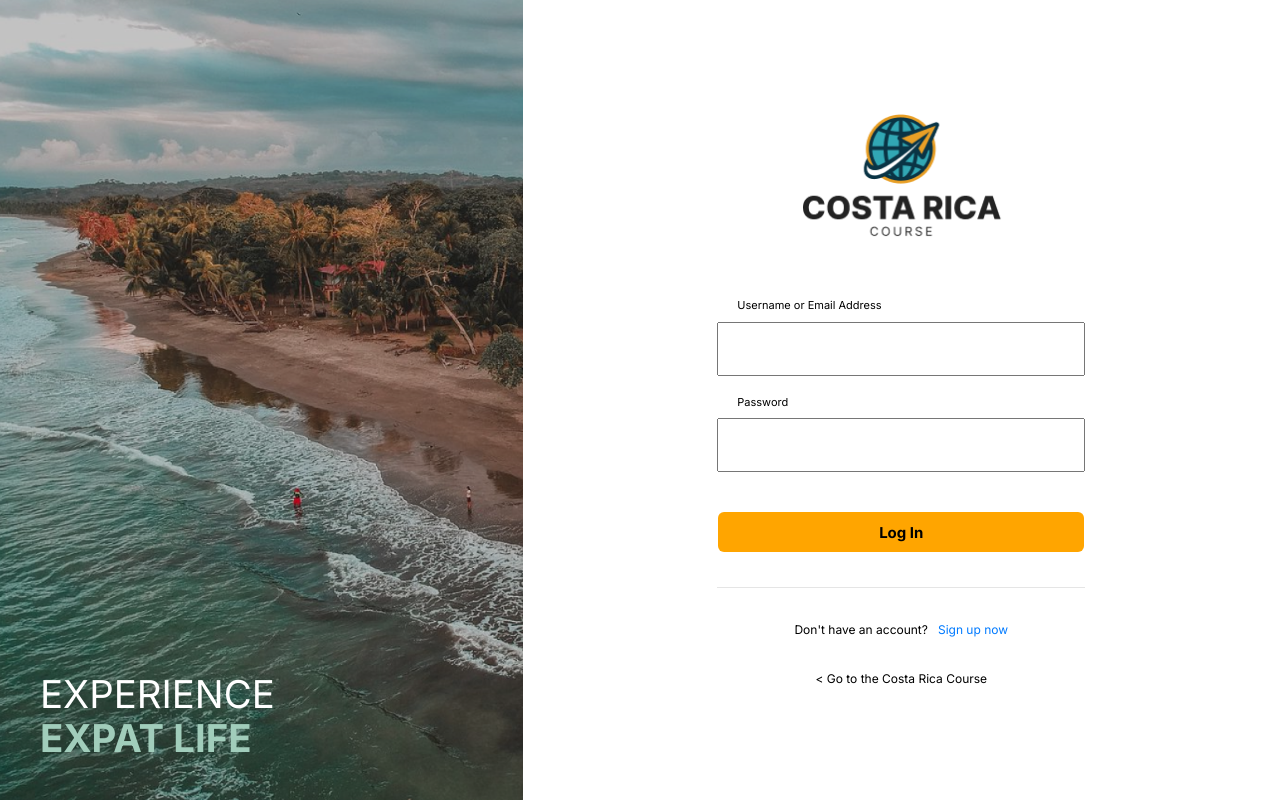
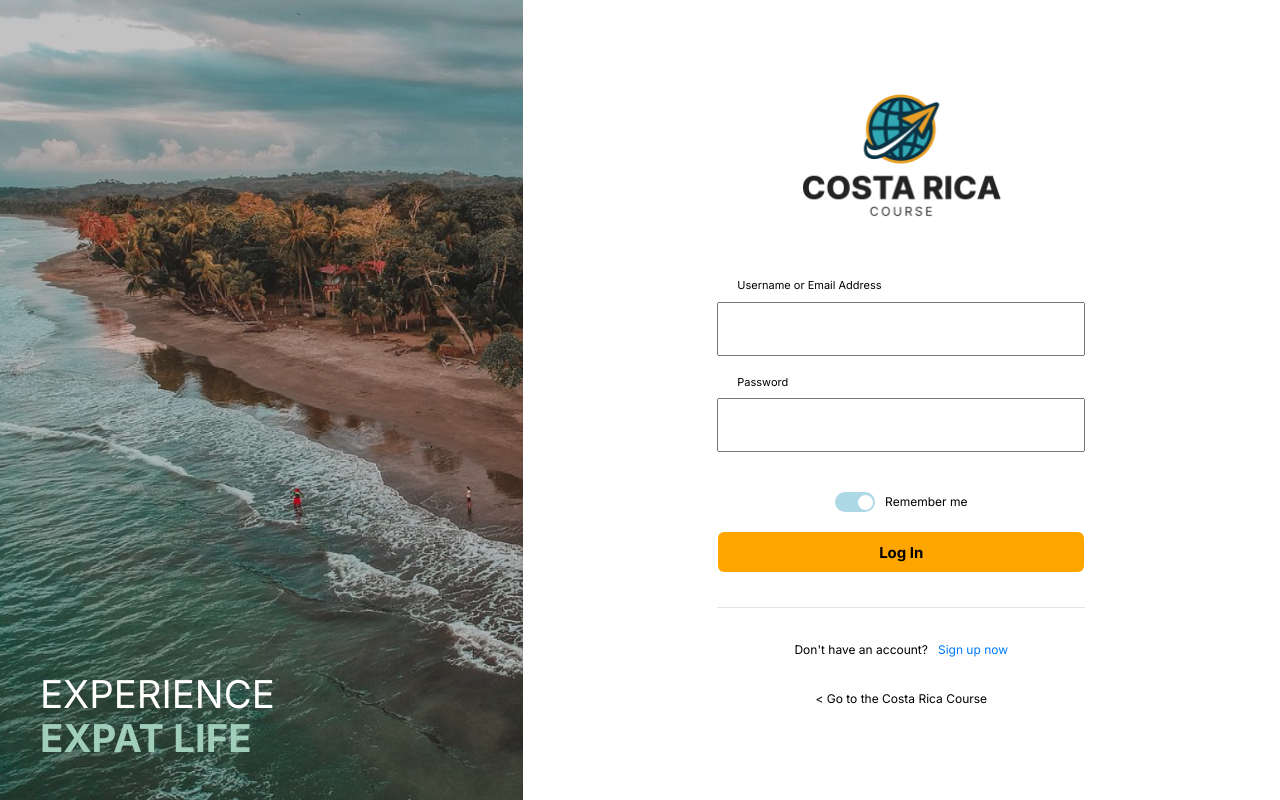
Before and after one commit to BrianKendalBucek/costa-rica-course, a Next.js app in the folder costa-rica-course/: page /login in a window 1280 px wide. Built offline with nearby package versions, Linux system fonts and the light colour scheme.

Commit message:
toggle switch design complete

```diff
--- a/costa-rica-course/src/app/login/page.tsx
+++ b/costa-rica-course/src/app/login/page.tsx
@@ -4,6 +4,7 @@ import React, { useState, FormEvent } from "react";
 import styles from "./login.module.scss";
 import Image from "next/image";
 import Link from "next/link";
+import ToggleSwitch from "@/components/ToggleSwitch";
 
 const LoginPage = () => {
   const [formData, setFormData] = useState({
@@ -21,6 +22,10 @@ const LoginPage = () => {
     e.preventDefault();
     console.log("Form Data Submitted: ", formData);
     // You can add logic to send form data to an API or backend server here
+  };
+
+  const handleToggle = (checked: boolean) => {
+    console.log('Toggle Switch is now:', checked);
   };
 
   return (
@@ -67,6 +72,7 @@ const LoginPage = () => {
               <div className={styles.remember}></div>
               <div className={styles.forgot}></div>
             </div>
+            <ToggleSwitch label="Remember me" onToggle={handleToggle} initialState={true} />
             <button type="submit">Log In</button>
           </form>
           <div className={styles.register}>
--- /dev/null
+++ b/costa-rica-course/src/components/ToggleSwitch.module.scss
@@ -0,0 +1,67 @@
+/* ToggleSwitch.module.scss */
+.container {
+  // text-align: center;
+  display: flex;
+  align-items: center;
+  gap: 10px;
+  font-size: 12px;
+
+
+  .toggle_switch {
+    position: relative;
+    width: 40px; /* Set toggle switch width */
+    height: 20px; /* Set toggle switch height */
+    display: inline-block;
+    text-align: left;
+
+    .checkbox {
+      display: none;
+    }
+
+    .label {
+      display: block;
+      width: 100%; /* Match width of the toggle switch */
+      height: 100%; /* Match height of the toggle switch */
+      overflow: hidden;
+      cursor: pointer;
+      border-radius: 20px; /* Make the border rounded */
+      background-color: #bbb; /* Default background color */
+      position: relative;
+      transition: background-color 0.3s ease-in-out;
+
+      .inner {
+        display: block;
+        width: 200%; /* Full width of both ON and OFF states */
+        margin-left: -100%; /* Start with the OFF state hidden */
+        height: 100%; /* Match height of the label */
+        transition: margin 0.3s ease-in-out;
+      }
+
+      .switch {
+        display: block;
+        width: 15px; /* Smaller switch knob size */
+        height: 15px; /* Smaller switch knob size */
+        margin: 0.5px; /* Space between knob and container edges */
+        background: #fff;
+        position: absolute;
+        top: 2px; /* Vertical center */
+        bottom: 2px; /* Vertical center */
+        right: 21px; /* Start position of the knob */
+        border-radius: 50%; /* Make the knob circular */
+        transition: all 0.3s ease-in-out;
+      }
+    }
+
+    .checkbox:checked + .label {
+      background-color: lightblue; /* Background color when checked */
+
+      .inner {
+        margin-left: 0; /* Show the ON state */
+      }
+
+      .switch {
+        right: 2px; /* Position the switch knob to the left */
+      }
+    }
+  }
+}
--- /dev/null
+++ b/costa-rica-course/src/components/ToggleSwitch.tsx
@@ -0,0 +1,43 @@
+import React, { useState } from "react";
+import styles from "./ToggleSwitch.module.scss";
+
+interface ToggleSwitchProps {
+  label?: string;
+  onToggle: (checked: boolean) => void;
+  initialState?: boolean;
+}
+
+const ToggleSwitch: React.FC<ToggleSwitchProps> = ({
+  label,
+  onToggle,
+  initialState = false,
+}) => {
+  const [checked, setChecked] = useState(initialState);
+
+  const handleToggle = () => {
+    setChecked(!checked);
+    onToggle(!checked);
+  };
+
+  return (
+    <div className={styles.container}>
+      <div className={styles.toggle_switch}>
+        <input
+          type="checkbox"
+          className={styles.checkbox}
+          name={label}
+          id={label}
+          checked={checked}
+          onChange={handleToggle}
+        />
+        <label className={styles.label} htmlFor={label}>
+          <span className={styles.inner} />
+          <span className={styles.switch} />
+        </label>
+      </div>
+      {label && <span className={styles.label}>{label}</span>}
+    </div>
+  );
+};
+
+export default ToggleSwitch;
```
